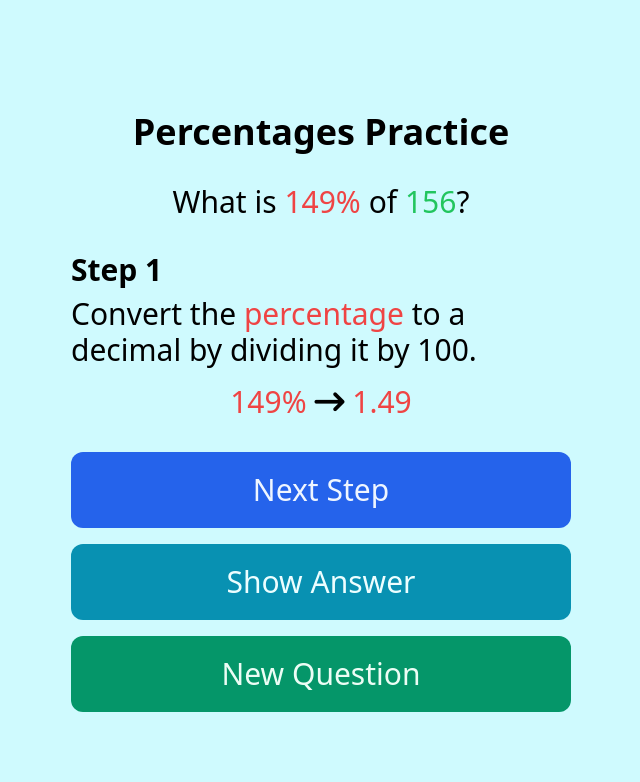
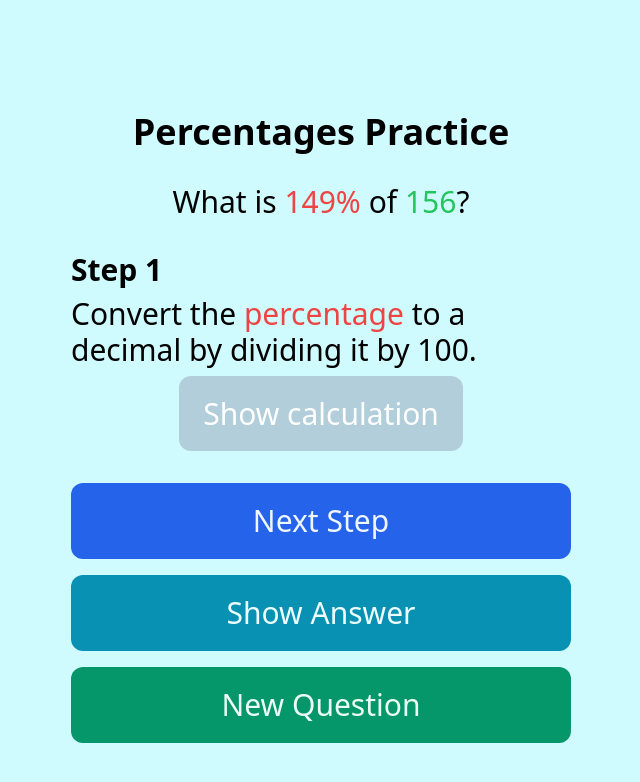
Before and after one commit to gurlanda/practice-problems-generator, a React (Create React App) app: page / in a window 1280 px wide. Both pictures are taken after a click on the button "Help". Shown: the top 782 px of the page, without its empty margins (319-959 px from the left). Built offline with nearby package versions, Linux system fonts and the light colour scheme.

Commit message:
Add colors and the hiding of calculations in steps

```diff
--- /dev/null
+++ b/src/components/SolutionStep.tsx
@@ -0,0 +1,36 @@
+import React, { ReactNode, useState } from 'react';
+
+const SolutionStep: React.FC<{
+  stepNumber: number;
+  instructions: ReactNode;
+  calculation: ReactNode;
+}> = ({ stepNumber, instructions, calculation }) => {
+  const [calculationIsShown, setCalculationIsShown] = useState<boolean>(false);
+
+  return (
+    <div className="flex flex-col gap-2">
+      <h3 className="font-bold">Step {stepNumber}</h3>
+      {instructions}
+      {calculationIsShown ? (
+        <div className=" min-h-[75px]">{calculation}</div>
+      ) : (
+        <div
+          className={`flex justify-center w-full  min-h-[75px] cursor-pointer`}
+        >
+          <button
+            className=" px-6 py-4 rounded-xl text-white text-center
+        bg-slate-400 bg-opacity-50
+        hover:bg-slate-500 hover:bg-opacity-50
+        active:bg-slate-600 active:bg-opacity-50
+        "
+            onClick={() => setCalculationIsShown(true)}
+          >
+            Show calculation
+          </button>
+        </div>
+      )}
+    </div>
+  );
+};
+
+export default SolutionStep;
--- a/src/pages/Home/Home.tsx
+++ b/src/pages/Home/Home.tsx
@@ -1,5 +1,5 @@
 import React from 'react';
-import Percentages from './Percentages';
+import Percentages from './Percentages/Percentages';
 
 const Home: React.FC<{}> = () => {
   return (
--- a/src/pages/Home/Percentages.tsx
+++ b/src/pages/Home/Percentages/Percentages.tsx
@@ -1,4 +1,5 @@
 import React, { useState } from 'react';
+import SolutionStep from '../../../components/SolutionStep';
 
 type AnswerState = 'Hidden' | 'LastChance' | 'Revealed';
 
@@ -110,28 +111,37 @@ const Percentages: React.FC<{}> = () => {
   }
 
   const stepOne = (
-    <div className="flex flex-col gap-2">
-      <h3 className="font-bold">Step 1</h3>
+    <SolutionStep
+      stepNumber={1}
+      instructions={
         <p>
           Convert the <span className={percentageColor}>percentage</span> to a
           decimal by dividing it by 100.
         </p>
+      }
+      calculation={
         <p className=" text-center pt-2">
-        <span className={percentageColor}>{formatPercentage(percentage)}</span>{' '}
+          <span className={percentageColor}>
+            {formatPercentage(percentage)}
+          </span>{' '}
           <i className="fa-solid fa-arrow-right-long"></i>{' '}
           <span className={percentageColor}>{percentage / 100}</span>
         </p>
-    </div>
+      }
+    />
   );
 
   const stepTwo = (
-    <div className="flex flex-col gap-2">
-      <h3 className="font-bold">Step 2</h3>
+    <SolutionStep
+      stepNumber={2}
+      instructions={
         <p>
           Multiply this <span className={percentageColor}>new decimal</span> by
-        the <span className={wholeQuantityColor}>other number</span> to get the{' '}
-        <span className={answerColor}>answer</span>.
+          the <span className={wholeQuantityColor}>other number</span> to get
+          the <span className={answerColor}>answer</span>.
         </p>
+      }
+      calculation={
         <p className=" text-center pt-2">
           <span className={percentageColor}>{percentage / 100}</span>{' '}
           <i className="fa-solid fa-xmark"></i>{' '}
@@ -139,7 +149,8 @@ const Percentages: React.FC<{}> = () => {
           <i className="fa-solid fa-equals"></i>{' '}
           <span className={answerColor}>{answer}</span>
         </p>
-    </div>
+      }
+    />
   );
 
   const steps = [stepOne, stepTwo];
```
Lines whose indentation alone changed are shown as unchanged.
